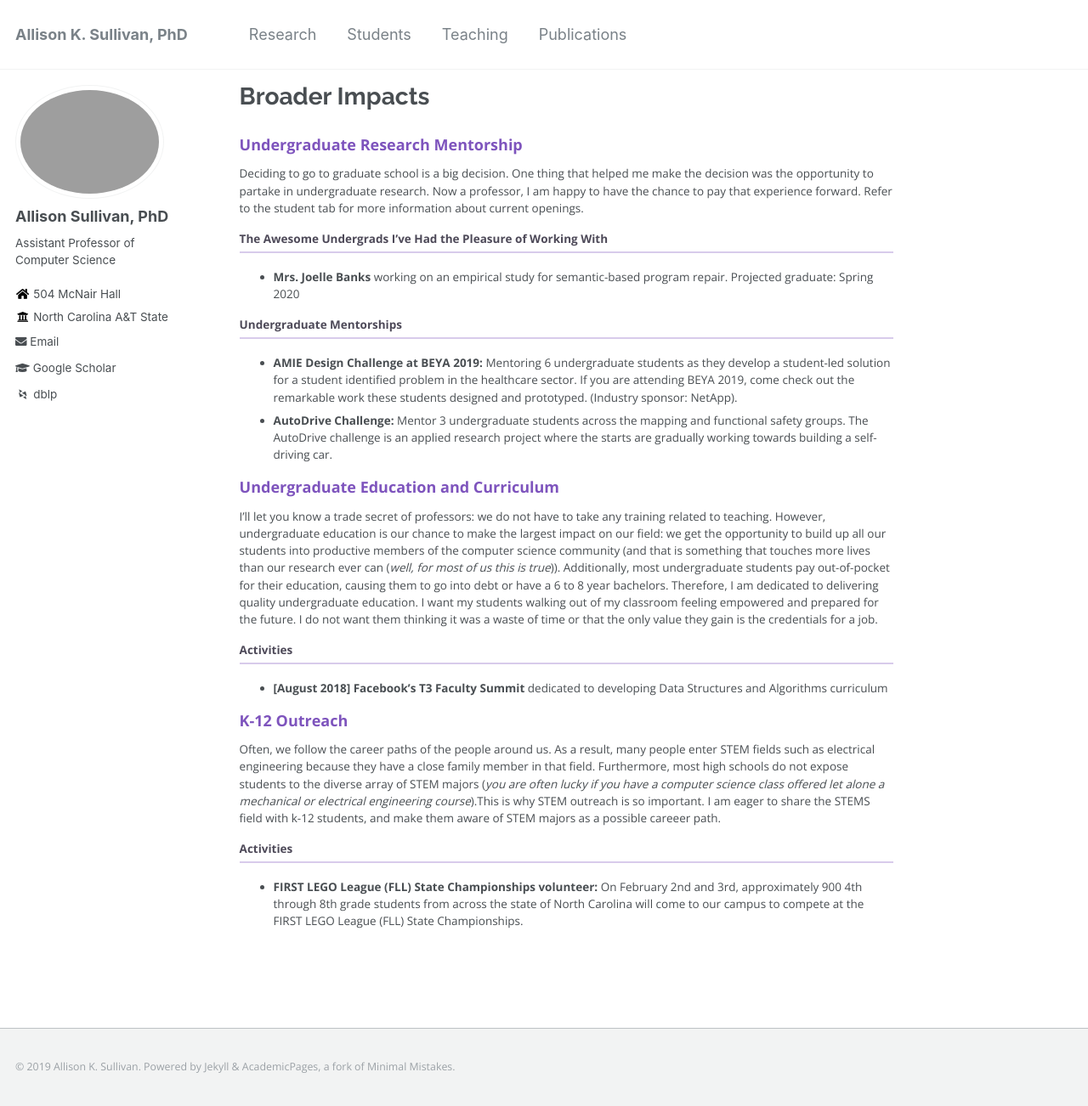
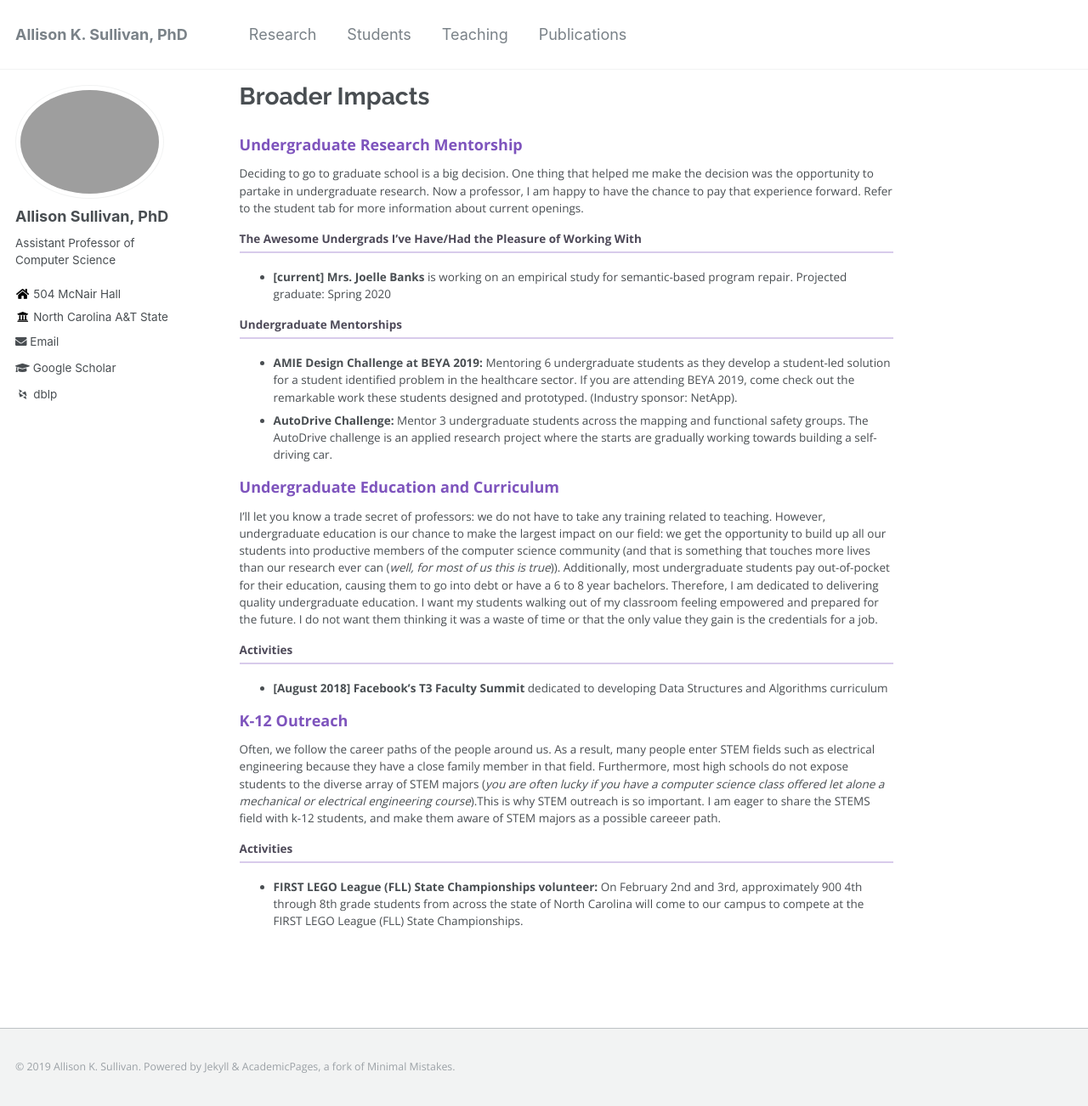
Before and after one commit to Allisonius/allisonius.github.io, a Jekyll site: the page built from _pages/broaderimpacts.md, in a window 1280 px wide and 1302 px high. Shown: the whole window at 85% size. Built offline with Jekyll 4.4.1, drawn with Linux system fonts in a browser that asks for light colours; some web fonts are replaced.

Commit message:
Update broaderimpacts.md

```diff
--- a/_pages/broaderimpacts.md
+++ b/_pages/broaderimpacts.md
@@ -8,9 +8,9 @@ author_profile: true
 
 Deciding to go to graduate school is a big decision. One thing that helped me make the decision was the opportunity to partake in undergraduate research. Now a professor, I am happy to have the chance to pay that experience forward. Refer to the student tab for more information about current openings.
 
-## The Awesome Undergrads I've Had the Pleasure of Working With
+## The Awesome Undergrads I've Have/Had the Pleasure of Working With
 
-* **Mrs. Joelle Banks** working on an empirical study for semantic-based program repair. Projected graduate: Spring 2020
+* **\[current\] Mrs. Joelle Banks** is working on an empirical study for semantic-based program repair. Projected graduate: Spring 2020
 
 ## Undergraduate Mentorships
 * **AMIE Design Challenge at BEYA 2019:** Mentoring 6 undergraduate students as they develop a student-led solution for a student identified problem in the healthcare sector. If you are attending BEYA 2019, come check out the remarkable work these students designed and prototyped. (Industry sponsor: NetApp).
```
